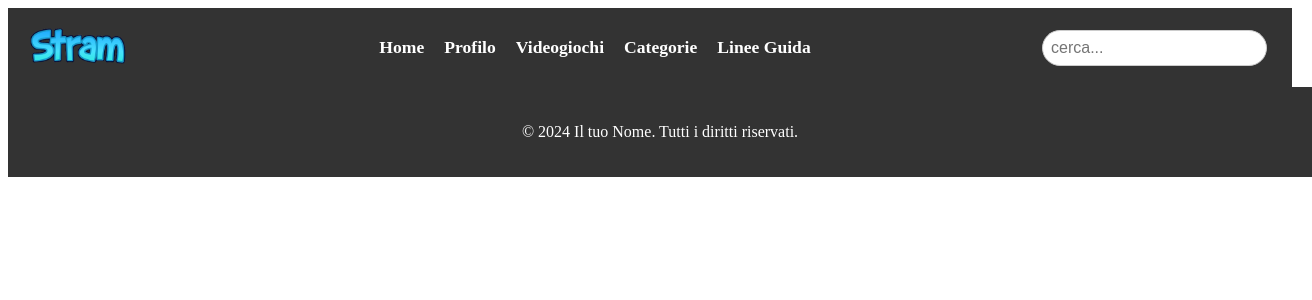
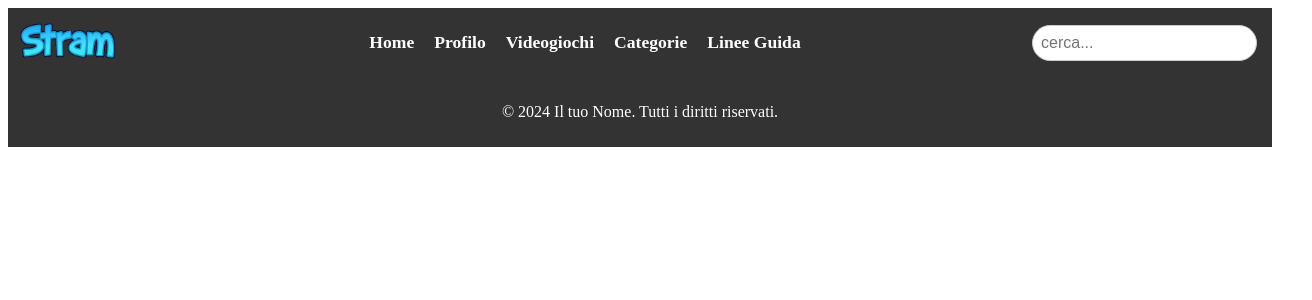
Before and after one commit to szafranski2001/WEBAPP, an Angular app in the folder Stram/: page / in a window 1280 px wide. Shown: the top 300 px of the page, 1312 px wide, since content can reach past the window. Built offline with nearby package versions, Linux system fonts and the light colour scheme.

Commit message:
some fixing

```diff
--- a/Stram/src/app/footer/footer.component.css
+++ b/Stram/src/app/footer/footer.component.css
@@ -3,6 +3,7 @@ footer {
   width: 100%;
   background-color: #333;
   color: #fff;
-  padding: 20px;
-  text-align: center;
+  padding-top: 10px;
+  padding-bottom: 10px;
+  justify-content: center;
 }
--- a/Stram/src/app/footer/footer.component.html
+++ b/Stram/src/app/footer/footer.component.html
@@ -1,5 +1,5 @@
 <footer>
-  <div style="width: 100%">
+  <div>
     <p>&copy; 2024 Il tuo Nome. Tutti i diritti riservati.</p>
   </div>
 </footer>
--- a/Stram/src/app/header/header.component.css
+++ b/Stram/src/app/header/header.component.css
@@ -1,7 +1,8 @@
 header {
   background-color: #333;
   color: #fff;
-  padding: 10px;
+  padding-top: 5px;
+  padding-bottom: 5px;
   width: 100%;
   display: flex;
   justify-content: space-between;
```
